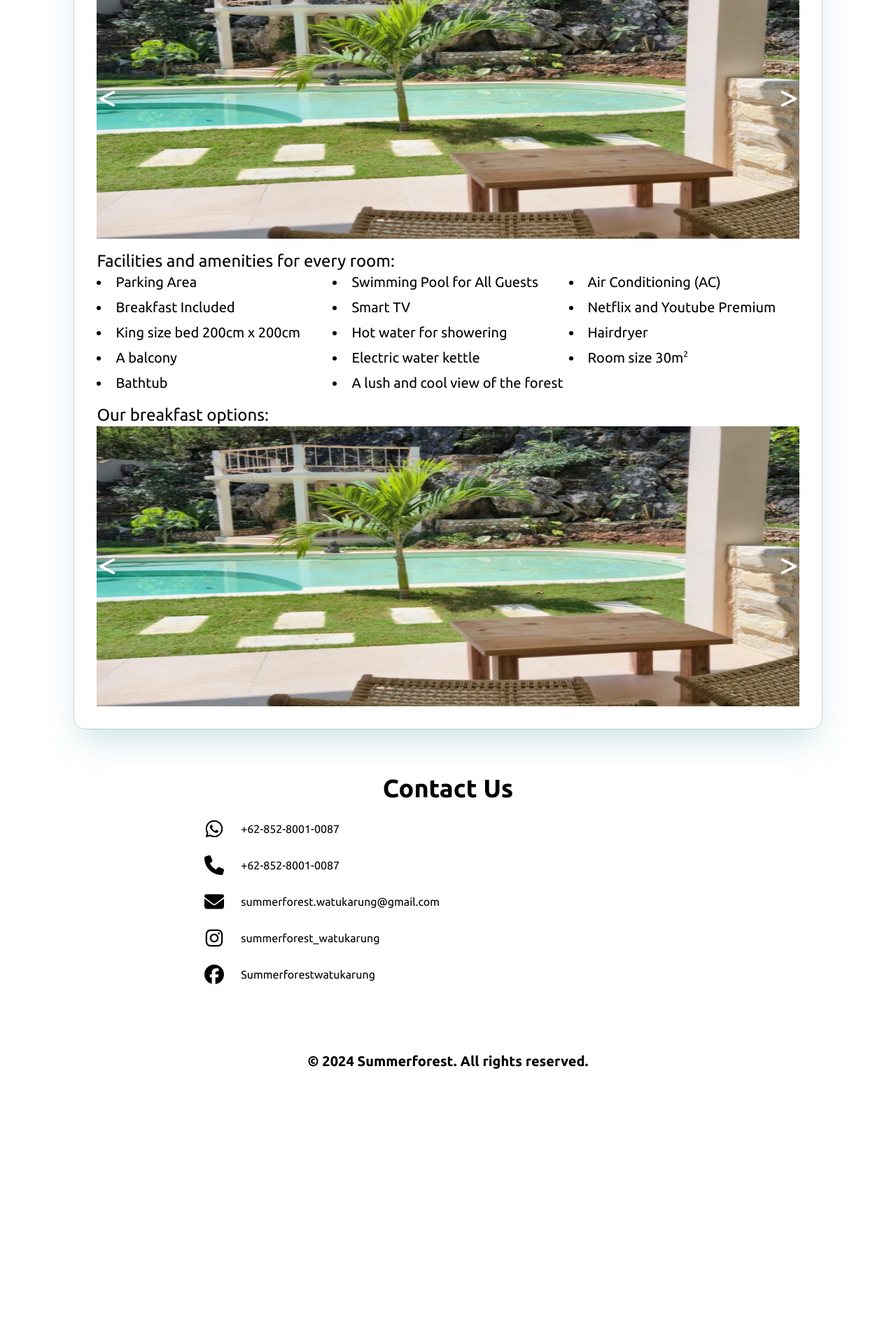
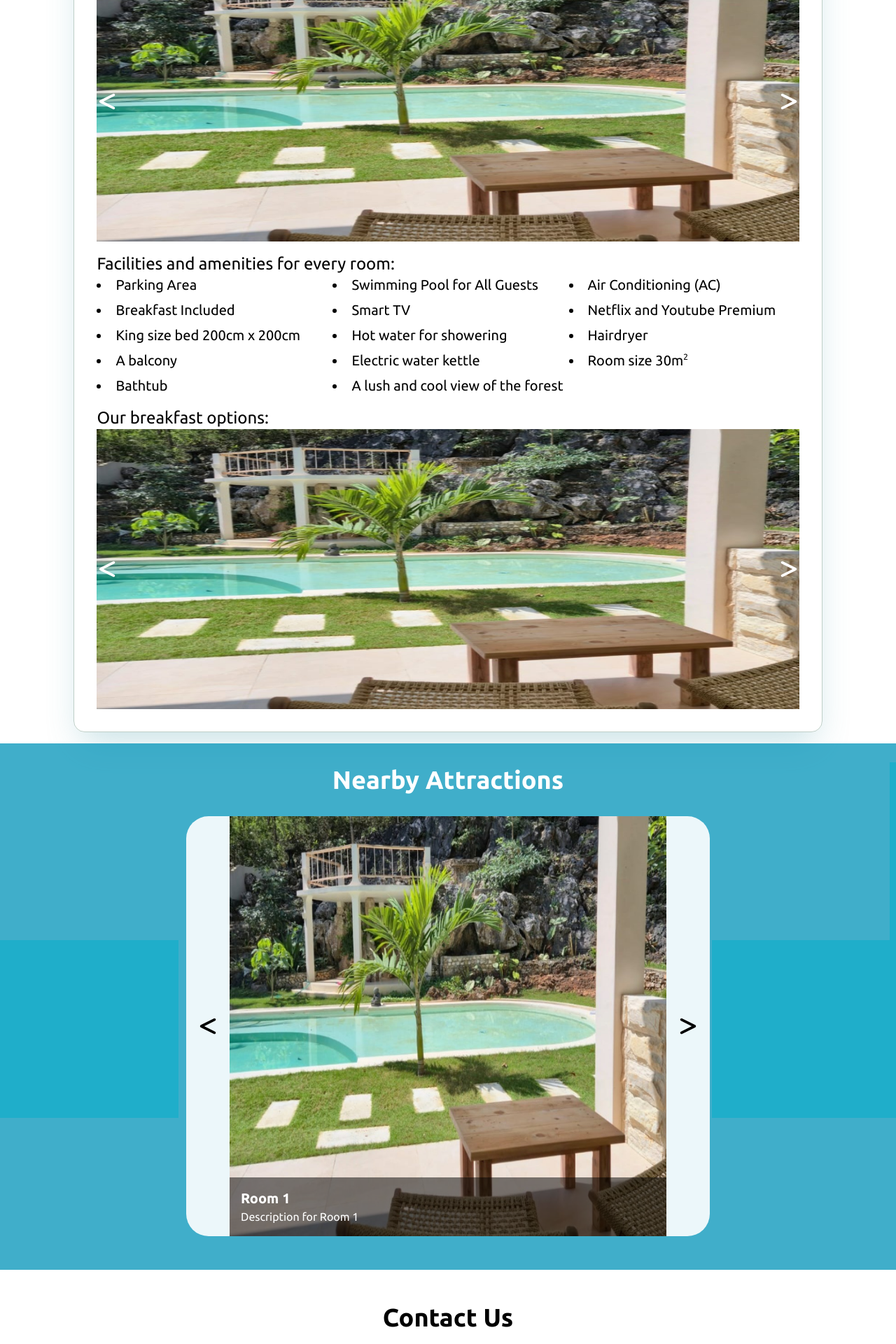
Before and after one commit to MosesJulian/summerforest, a Next.js app: page / in a window 1280 px wide. Shown: the part 1960-3880 px from the top of the page at 70% size. Before the commit the page ends 3538 px from the top, so only its background shows below. Built offline with nearby package versions, Linux system fonts and the light colour scheme; grey boxes are pictures that could not be loaded.

Commit message:
feat: changes

```diff
--- a/components/Attractions.tsx
+++ b/components/Attractions.tsx
@@ -1,6 +1,76 @@
+"use client";
+import cn from "@/utils/cn";
+import Image from "next/image";
+import { FaGreaterThan, FaLessThan } from "react-icons/fa6";
+import { useEffect, useState } from "react";
+import { handleNext, handlePrev } from "@/utils/handleCarousel";
+
+const imageDuration = 7500;
+
+const attractionImages = [
+	{
+		src: "/start1.jpeg",
+		alt: "Room 1",
+		description: "Description for Room 1"
+	},
+	{
+		src: "/start2.jpeg",
+		alt: "Room 2",
+        description: "Description for Room 2"
+	},
+	{
+		src: "/start3.jpeg",
+		alt: "Room 3",
+        description: "Description for Room 3"
+	},
+	{
+		src: "/start4.jpeg",
+		alt: "Room 4",
+        description: "Description for Room 4"
+	},
+	{
+		src: "/start2.jpeg",
+		alt: "Room 5",
+        description: "Description for Room 5"
+	}
+]
+
 const Attractions = () => {
+    const [attractionImageIndex, setAttractionImageIndex] = useState(0);
+
+    useEffect(() => {
+            const interval = setInterval(() => handleNext(attractionImages, setAttractionImageIndex), imageDuration);
+            return () => clearInterval(interval);
+    }, []);
     return (
-        <section></section>
+        <section className="bg-cyan-600/75 w-full h-auto items-center justify-center flex flex-col gap-4 py-8">
+            <h2 className="text-4xl font-bold text-white text-center">Nearby Attractions</h2>
+            <div className="flex w-full items-stretch justify-center p-4">
+                <button
+                    className="flex items-center bg-white/90 hover:bg-gray-800/60 transition-colors duration-300 p-0 sm:p-2 md:p-4 text-black hover:text-white rounded-l-4xl"
+                    onClick={() => handlePrev(attractionImages, setAttractionImageIndex)}
+                >
+                    <FaLessThan size={30} />
+                </button>
+                <div className="relative w-full max-w-full sm:max-w-[75%] md:max-w-[50%] min-h-150 h-full">
+                    {attractionImages.map((item, index) => (
+                        <div key={index} className={cn("absolute inset-0 w-full h-full transition-opacity duration-500 opacity-0", index === attractionImageIndex && "opacity-100")}>
+                            <Image src={item.src} alt={item.alt} fill className={cn("w-full h-auto")} />
+                            <div className="absolute bottom-0 left-0 right-0 bg-black/50 text-white p-4">
+                                <h3 className="text-xl font-bold">{item.alt}</h3>
+                                <p>{item.description}</p>
+                            </div>
+                        </div>
+                    ))}
+                </div>
+                <button
+                    className="flex items-center bg-white/90 hover:bg-gray-800/60 transition-colors duration-300 p-0 sm:p-2 md:p-4 text-black hover:text-white rounded-r-4xl"
+                    onClick={() => handleNext(attractionImages, setAttractionImageIndex)}
+                >
+                    <FaGreaterThan size={30} />
+                </button>
+            </div>
+        </section>
     );
 }
 
--- a/components/Rooms.tsx
+++ b/components/Rooms.tsx
@@ -1,8 +1,9 @@
 "use client";
 import cn from "@/utils/cn";
 import Image from "next/image";
-import { Dispatch, SetStateAction, useEffect, useState } from "react";
+import { useEffect, useState } from "react";
 import { FaGreaterThan, FaLessThan } from "react-icons/fa6";
+import { handleNext, handlePrev } from "@/utils/handleCarousel";
 
 const imageDuration = 7500;
 
@@ -24,7 +25,7 @@ const roomImages = [
 		alt: "Room 4"
 	},
 	{
-		src: "/start1.jpeg",
+		src: "/start2.jpeg",
 		alt: "Room 5"
 	}
 ]
@@ -35,19 +36,19 @@ const breakfastImages = [
 		alt: "Room 1"
 	},
 	{
-		src: "/start1.jpeg",
+		src: "/start2.jpeg",
 		alt: "Room 2"
 	},
 	{
-		src: "/start1.jpeg",
+		src: "/start3.jpeg",
 		alt: "Room 3"
 	},
 	{
-		src: "/start1.jpeg",
+		src: "/start4.jpeg",
 		alt: "Room 4"
 	},
 	{
-		src: "/start1.jpeg",
+		src: "/start2.jpeg",
 		alt: "Room 5"
 	}
 ]
@@ -56,26 +57,37 @@ const Rooms = () => {
 	const [roomImageIndex, setRoomImageIndex] = useState(0);
 	const [breakfastImageIndex, setBreakfastImageIndex] = useState(0);
 
-	const handleNext = (setIndex: Dispatch<SetStateAction<number>>) => setIndex((prev) => (prev + 1) % roomImages.length);
-
-  	const handlePrev = (setIndex: Dispatch<SetStateAction<number>>) => setIndex((prev) => prev <= 0 ? roomImages.length - 1 : prev - 1);
+	useEffect(() => {
+		const interval = setInterval(() => handleNext(roomImages, setRoomImageIndex), imageDuration);
+		return () => clearInterval(interval);
+	}, []);
 
 	useEffect(() => {
-		const interval = setInterval(() => handleNext(setRoomImageIndex), imageDuration);
+		const interval = setInterval(() => handleNext(breakfastImages, setBreakfastImageIndex), imageDuration);
 		return () => clearInterval(interval);
 	}, []);
 	return (
 		<section className="flex flex-col items-center justify-center p-4 w-full gap-4">
-			<h2 className="text-3xl font-bold">Our Rooms</h2>
-			<div className="flex flex-col gap-4 p-8 rounded-2xl border border-primary/30 shadow-2xl shadow-secondary/30">
+			<h2 className="text-4xl font-bold text-center">Our Rooms</h2>
+			<div className="flex flex-col gap-4 p-4 sm:p-8 rounded-2xl border border-primary/30 shadow-2xl shadow-secondary/30">
 				<div className="items-center justify-center relative bg-black/25">
-					<button className="absolute z-10 left-0 top-1/2 -translate-y-1/2" onClick={() => handlePrev(setRoomImageIndex)}><FaLessThan size={30} color="white" /></button>
+					<button
+						className="absolute z-10 left-0 top-1/2 -translate-y-1/2 h-full hover:bg-black/20 transition-colors duration-300 text-white"
+						onClick={() => handlePrev(roomImages, setRoomImageIndex)}
+					>
+						<FaLessThan size={30} />
+					</button>
 					<div className="relative w-full min-h-100 h-full">
 						{roomImages.map((item, index) => (
 							<Image key={index} src={item.src} alt={item.alt} fill className={cn("w-full h-auto transition-opacity duration-500 opacity-0", index === roomImageIndex && "opacity-100")} />
 						))}
 					</div>
-					<button className="absolute z-10 right-0 top-1/2 -translate-y-1/2" onClick={() => handleNext(setRoomImageIndex)}><FaGreaterThan size={30} color="white" /></button>
+					<button
+						className="absolute z-10 right-0 top-1/2 -translate-y-1/2 h-full hover:bg-black/20 transition-colors duration-300 text-white"
+						onClick={() => handleNext(roomImages, setRoomImageIndex)}
+					>
+						<FaGreaterThan size={30} />
+					</button>
 				</div>
 
 				<div className="gap-4 justify-around">
@@ -104,13 +116,23 @@ const Rooms = () => {
 						Our breakfast options:
 					</span>
 					<div className="items-center justify-center relative bg-black/25">
-						<button className="absolute z-10 left-0 top-1/2 -translate-y-1/2" onClick={() => handlePrev(setBreakfastImageIndex)}><FaLessThan size={30} color="white" /></button>
+						<button
+							className="absolute z-10 left-0 top-1/2 -translate-y-1/2 h-full hover:bg-black/20 transition-colors duration-300 text-white"
+							onClick={() => handlePrev(breakfastImages, setBreakfastImageIndex)}
+						>
+							<FaLessThan size={30} />
+						</button>
 						<div className="relative w-full min-h-100 h-full rounded-2xl">
 							{breakfastImages.map((item, index) => (
 								<Image key={index} src={item.src} alt={item.alt} fill className={cn("w-full h-auto transition-opacity duration-500 opacity-0", index === breakfastImageIndex && "opacity-100")} />
 							))}
 						</div>
-						<button className="absolute z-10 right-0 top-1/2 -translate-y-1/2" onClick={() => handleNext(setBreakfastImageIndex)}><FaGreaterThan size={30} color="white" /></button>
+						<button
+							className="absolute z-10 right-0 top-1/2 -translate-y-1/2 h-full hover:bg-black/20 transition-colors duration-300 text-white"
+							onClick={() => handleNext(breakfastImages, setBreakfastImageIndex)}
+						>
+							<FaGreaterThan size={30} />
+						</button>
 					</div>
 				</div>
 
--- /dev/null
+++ b/utils/handleCarousel.ts
@@ -0,0 +1,7 @@
+import { Dispatch, SetStateAction } from "react";
+
+const handleNext = (imageArray: { src: string; alt: string }[], setIndex: Dispatch<SetStateAction<number>>) => setIndex((prev) => (prev + 1) % imageArray.length);
+
+const handlePrev = (imageArray: { src: string; alt: string }[], setIndex: Dispatch<SetStateAction<number>>) => setIndex((prev) => prev <= 0 ? imageArray.length - 1 : prev - 1);
+
+export { handleNext, handlePrev };
```
Also changed, not shown: utils/cn.ts (renamed from utils/cn.tsx).
